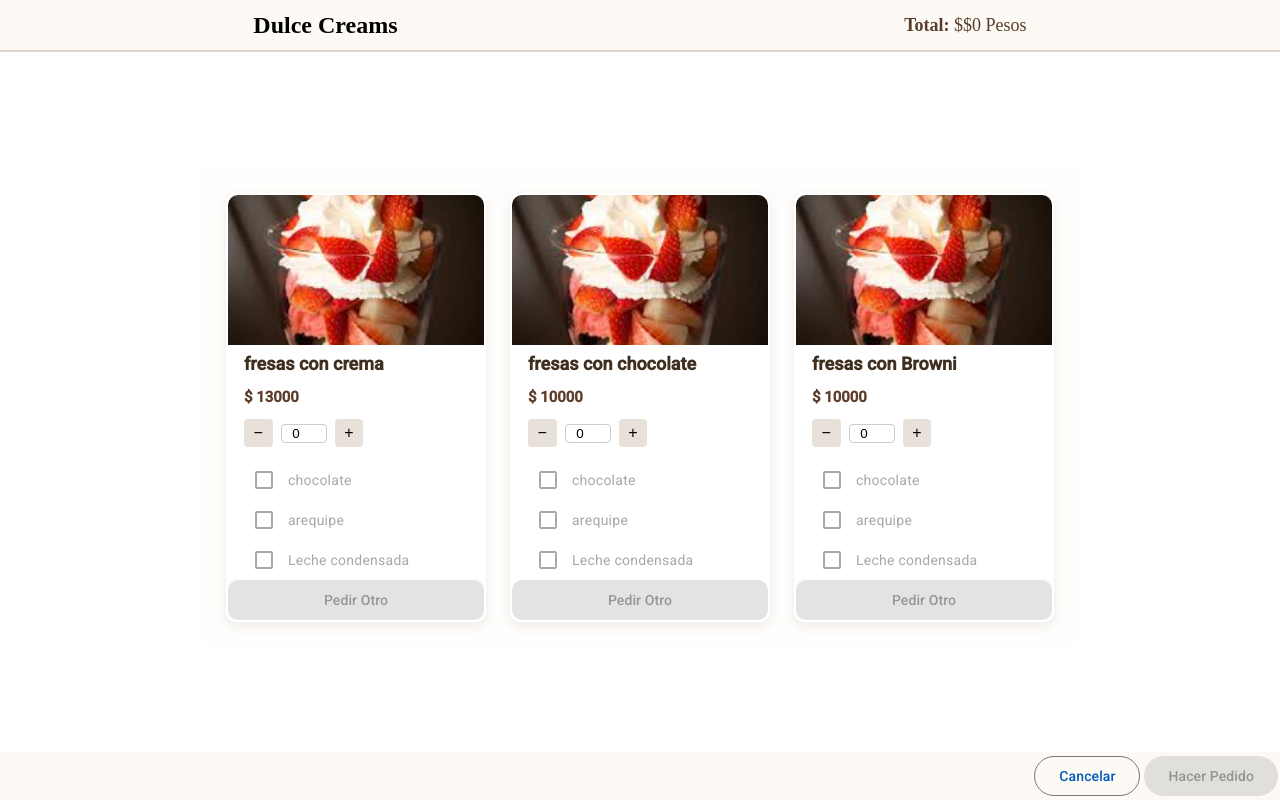
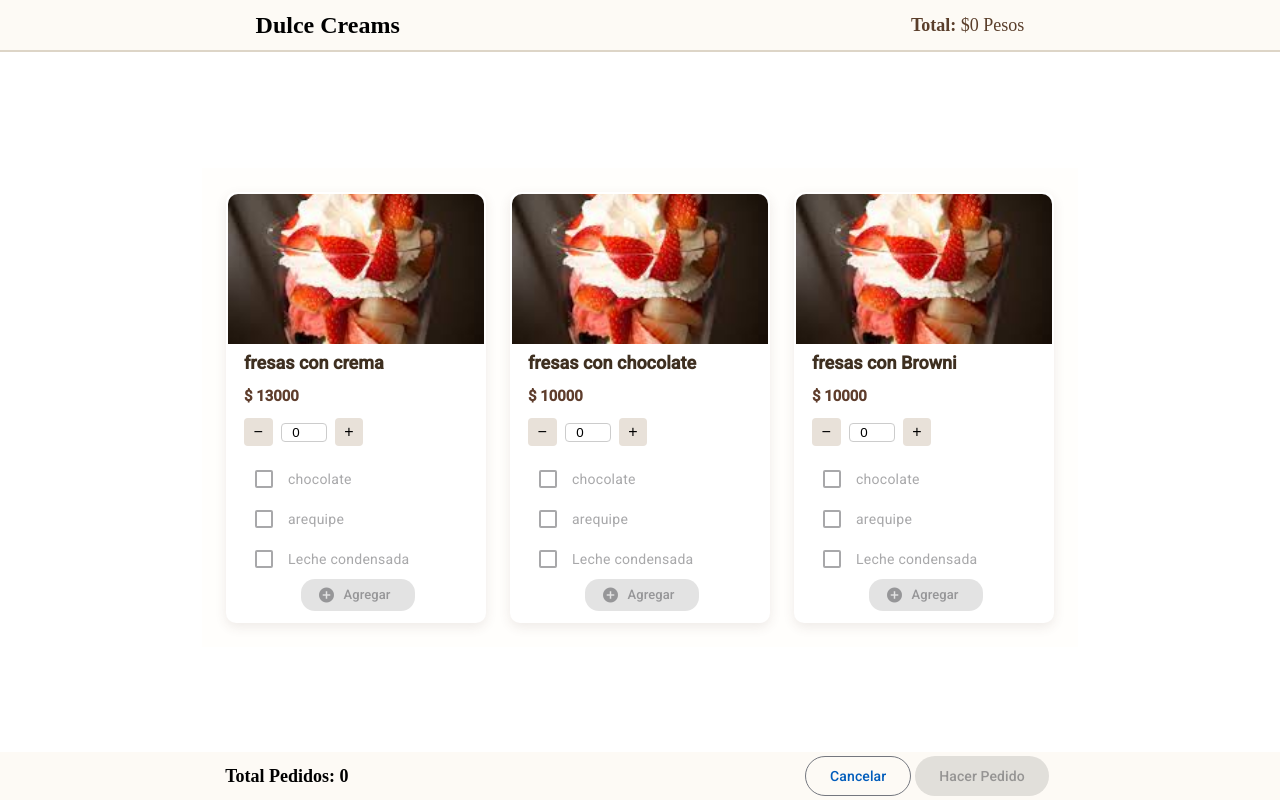
Before and after one commit to dperezc21/dulce-creams-web, an Angular app: page /home in a window 1280 px wide. Both pictures are taken after a click on the button "ORDENAR". Built offline with nearby package versions, Linux system fonts and the light colour scheme.

Commit message:
feat: add button to remove product of list

```diff
--- a/src/app/components/products-view/products-view.component.css
+++ b/src/app/components/products-view/products-view.component.css
@@ -6,13 +6,14 @@
 }
 .cancel-button-container {
   display: flex;
-  justify-content: flex-end;
+  justify-content: space-around;
   width: 100%;
   position: fixed;
   bottom: 0;
-  padding: 2px;
+  padding: 2px 6px 2px 0;
   z-index: 3;
   background-color: #fdfaf5;
+  font-family: 'Agency FB', serif;
 }
 
 .flex-column {
@@ -63,6 +64,8 @@
   cursor: pointer;
   background-color: #ffffff;
   border: 2px solid transparent;
+  max-height: fit-content;
+  padding-bottom: 10px;
 }
 
 .product-card:hover {
@@ -71,7 +74,7 @@
 }
 
 .product-selected {
-  border-color: #98c1a1; /* verde menta suave */
+  border: solid 3px #98c1a1; /* verde menta suave */
 }
 
 /* Imagen */
@@ -135,9 +138,23 @@
   color: #4a3d33;
 }
 
+.container-other-buttons {
+  display: flex;
+  justify-content:space-around;
+  width: 260px;
+}
+
 .other-product-button {
-  border-radius: 10px;
+  display: flex;
+  border-radius: 14px;
   cursor: pointer;
+  height: 32px;
+  font-size: 13px;
+  justify-content: center;
+}
+
+.color-red {
+  color:red;
 }
 
 /* Mensaje sin productos */
@@ -147,3 +164,12 @@
   color: #a94442;
   font-weight: 600;
 }
+
+.quantity-selected {
+  display: flex;
+  align-items: center;
+  margin: 2px;
+  font-family: 'Agency FB', serif;
+  font-size: 18px;
+  font-weight: 600;
+}
--- a/src/app/components/products-view/products-view.component.html
+++ b/src/app/components/products-view/products-view.component.html
@@ -2,7 +2,7 @@
   <div class="header-products-view">
     <h2>Dulce Creams</h2>
     <span class="total-label">
-    <strong>Total:</strong> ${{ productsSelected() | totalPrice }}
+    <strong>Total:</strong> {{ productsSelected() | totalPrice }}
   </span>
   </div>
 
@@ -34,17 +34,29 @@
               }
             </div>
           </mat-card-content>
-          <button mat-raised-button class="other-product-button"
-                  [disabled]="!(product | validProductsSelected: productsSelected())"
-                  (click)="$event.stopPropagation(); addOther(product)">Pedir Otro</button>
+          <div class="container-other-buttons" (click)="$event.stopPropagation()">
+            <button mat-raised-button class="other-product-button"
+                    *ngIf="!(product | validProductsSelected: products() ?? [])"
+                    (click)="remove(product)">
+              <mat-icon class="material-icons color-red">delete</mat-icon> <span class="color-red">Remover</span></button>
+            <button mat-flat-button class="other-product-button"
+                    [disabled]="!(product | validProductsSelected: productsSelected())"
+                    (click)="$event.stopPropagation(); addOther(product)">
+              <mat-icon class="material-icons">add_circle</mat-icon> Agregar
+            </button>
+          </div>
 
         </mat-card>
     }
   </div>
 
   <div class="cancel-button-container">
-    <button class="margin-2-px" mat-stroked-button (click)="goBack.emit()">Cancelar</button>
-    <button class="margin-2-px" mat-flat-button [disabled]="!productsSelected().length"
-            (click)="sendOrder()">Hacer Pedido</button>
+    <p class="quantity-selected">
+      Total Pedidos: {{productsSelected().length || 0}} </p>
+    <div>
+      <button class="margin-2-px" mat-stroked-button (click)="goBack.emit()">Cancelar</button>
+      <button class="margin-2-px" mat-flat-button [disabled]="!productsSelected().length"
+              (click)="sendOrder()">Hacer Pedido</button>
+    </div>
   </div>
 </div>
--- a/src/app/components/products-view/products-view.component.ts
+++ b/src/app/components/products-view/products-view.component.ts
@@ -10,6 +10,7 @@ import {MatCheckbox} from '@angular/material/checkbox';
 import {MatButton} from '@angular/material/button';
 import {CountProductPipe} from '../../pipes/count-product.pipe';
 import {ProductsViewController} from '../../controllers/products-view.controller';
+import {MatIcon} from '@angular/material/icon';
 
 @Component({
   selector: 'app-products-view',
@@ -24,7 +25,8 @@ import {ProductsViewController} from '../../controllers/products-view.controller
     MatCardContent,
     MatCheckbox,
     MatButton,
-    CountProductPipe
+    CountProductPipe,
+    MatIcon
   ],
   templateUrl: './products-view.component.html',
   standalone: true,
@@ -94,4 +96,10 @@ export class ProductsViewComponent implements OnInit {
   ngOnInit(): void {
     this.productsList.set(this.products() as Product[]);
   }
+
+  remove(product: Product) {
+    let filterProduct: Product[] = this.productsList().filter(value => value.id !== product.id);
+    this.productsList.set(filterProduct);
+    this.productsSelected.set(filterProduct);
+  }
 }
```
